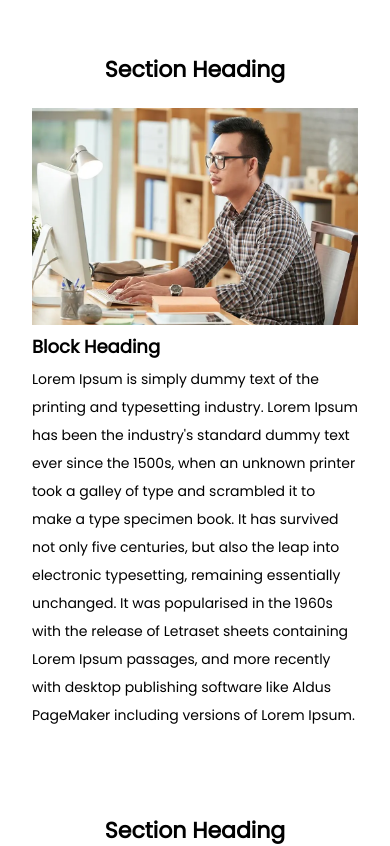
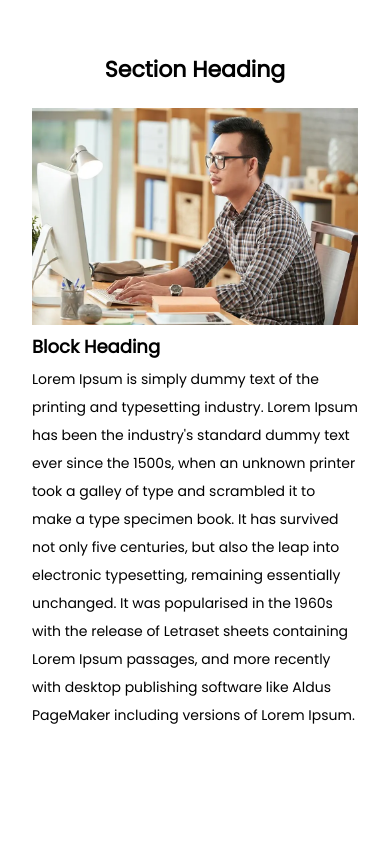
Before and after one commit to lloydbutay123/ExamManual, a React (Vite) app: page / in a window 390 px wide. Shown: the top 846 px of the page. Built offline with nearby package versions, Linux system fonts and the light colour scheme.

Commit message:
Update index.css

```diff
--- a/src/index.css
+++ b/src/index.css
@@ -82,9 +82,14 @@ footer img,
 
 @media only screen and (max-width: 480px) {
   .section {
-    min-height: auto;
     width: 100%;
     padding: 2rem;
+  }
+
+  #firstSection,
+  #secondSection,
+  #fifthSection {
+    min-height: 100vh;
   }
 
   .content {
```
